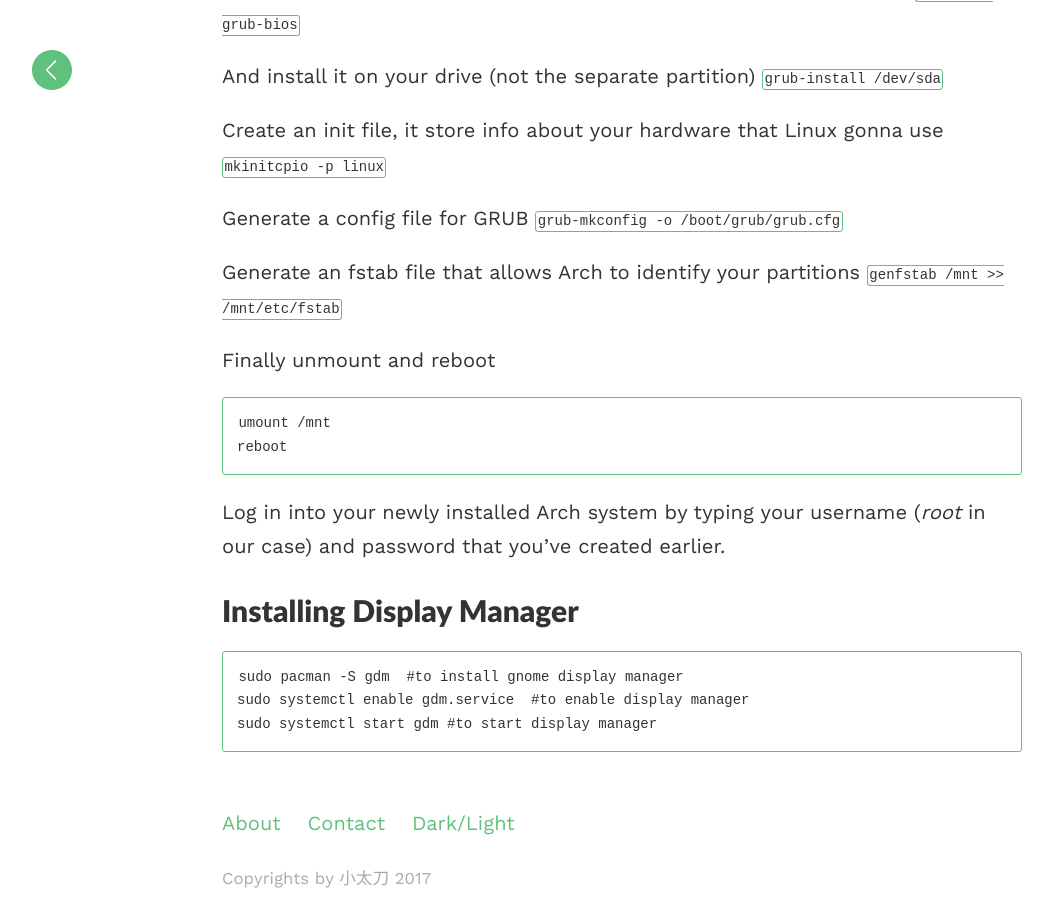
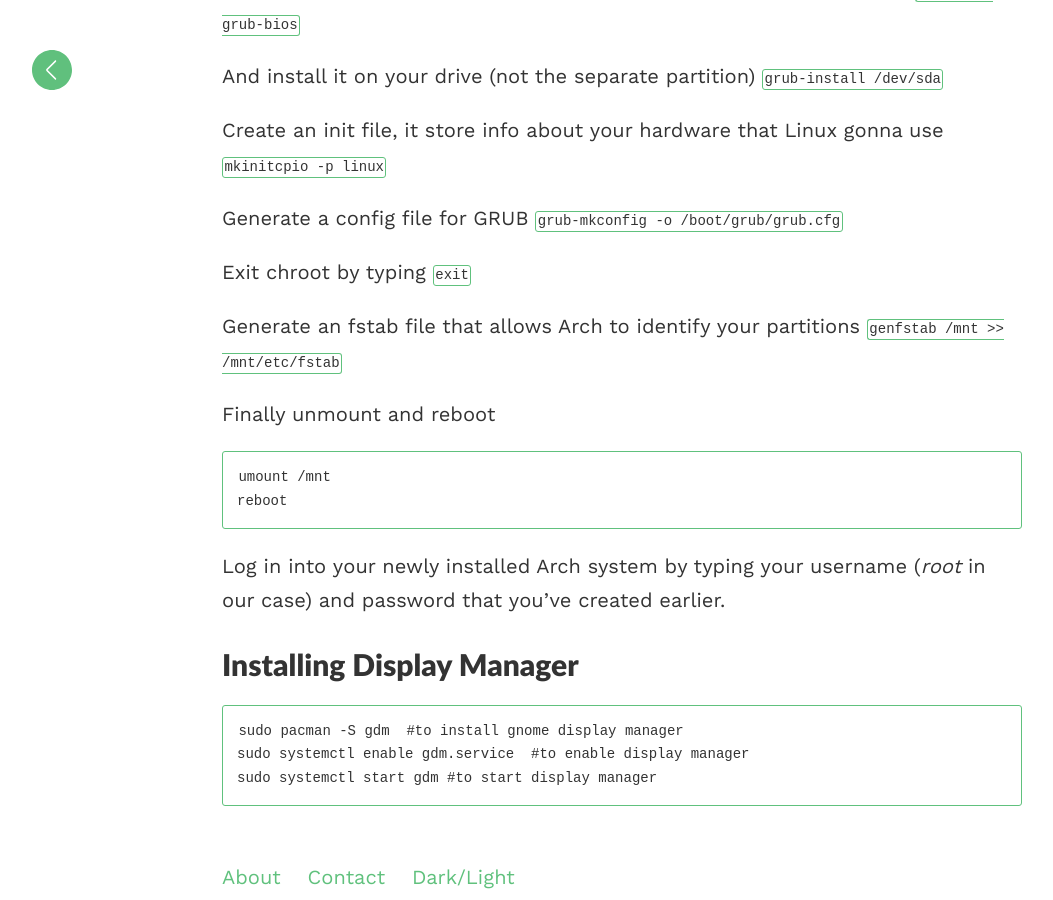
Before and after one commit to evgeniyantipin/evgeniyantipin.github.io, a Jekyll site: the page built from _posts/2018-01-02-how-to-install-arch-linux.md, in a window 1280 px wide and 900 px high, scrolled down 1907 px. Shown: the whole window, without its empty margins (18-1071 px from the left). Built offline with Jekyll 4.4.1, drawn with Linux system fonts in a browser that asks for light colours.

Commit message:
Update 2018-01-02-how-to-install-arch-linux.md

```diff
--- a/_posts/2018-01-02-how-to-install-arch-linux.md
+++ b/_posts/2018-01-02-how-to-install-arch-linux.md
@@ -48,6 +48,8 @@ Create an init file, it store info about your hardware that Linux gonna use `mki
 
 Generate a config file for GRUB `grub-mkconfig -o /boot/grub/grub.cfg`
 
+Exit chroot by typing `exit`
+
 Generate an fstab file that allows Arch to identify your partitions `genfstab /mnt >> /mnt/etc/fstab`
 
 Finally unmount and reboot
```
